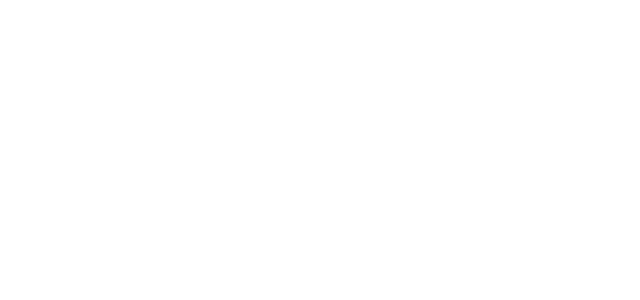
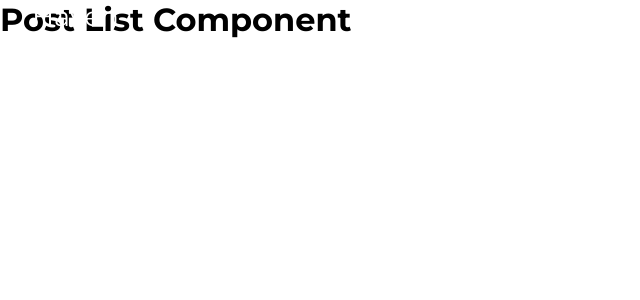
Before and after one commit to johnsuico/haven, a React (Create React App) app in the folder frontend/: page /posts in a window 1280 px wide. Shown: the top 300 px of the page, without its empty margins (0-640 px from the left). Built offline with nearby package versions, Linux system fonts and the light colour scheme; the HTML template or start-up script is replaced by a standard one.

Commit message:
start postlist component

```diff
--- a/frontend/src/App.js
+++ b/frontend/src/App.js
@@ -10,6 +10,7 @@
 // Components
 import Home from './Components/Home-component/Home';
 import Create from './Components/Create-component/Create';
+import PostList from './Components/PostList-component/PostList';
 
 function App() {
   return (
@@ -34,7 +35,7 @@
             <Home />
           </Route>
           <Route path="/posts">
-            {/* Posts */}
+            <PostList />
           </Route>
           <Route path="/create">
             <Create />
--- a/frontend/src/Components/Create-component/Create.js
+++ b/frontend/src/Components/Create-component/Create.js
@@ -21,6 +21,7 @@
   }
 
   function handleCreateSubmit(event) {
+    event.preventDefault();
     Axios.post('http://localhost:5000/api/haven', {
       title: title,
       purpose: purpose,
@@ -30,7 +31,6 @@
       console.log("Successfully sent axios request");
     })
 
-    event.preventDefault();
   }
 
   return(
--- /dev/null
+++ b/frontend/src/Components/PostList-component/PostList.js
@@ -0,0 +1,14 @@
+import React from 'react';
+
+// CSS
+import './postList.css';
+
+function PostList() {
+  return (
+    <div>
+      <h1>Post List Component</h1>
+    </div>
+  )
+}
+
+export default PostList;
```
Also changed, not shown: frontend/src/Components/PostList-component/postList.css (added).
